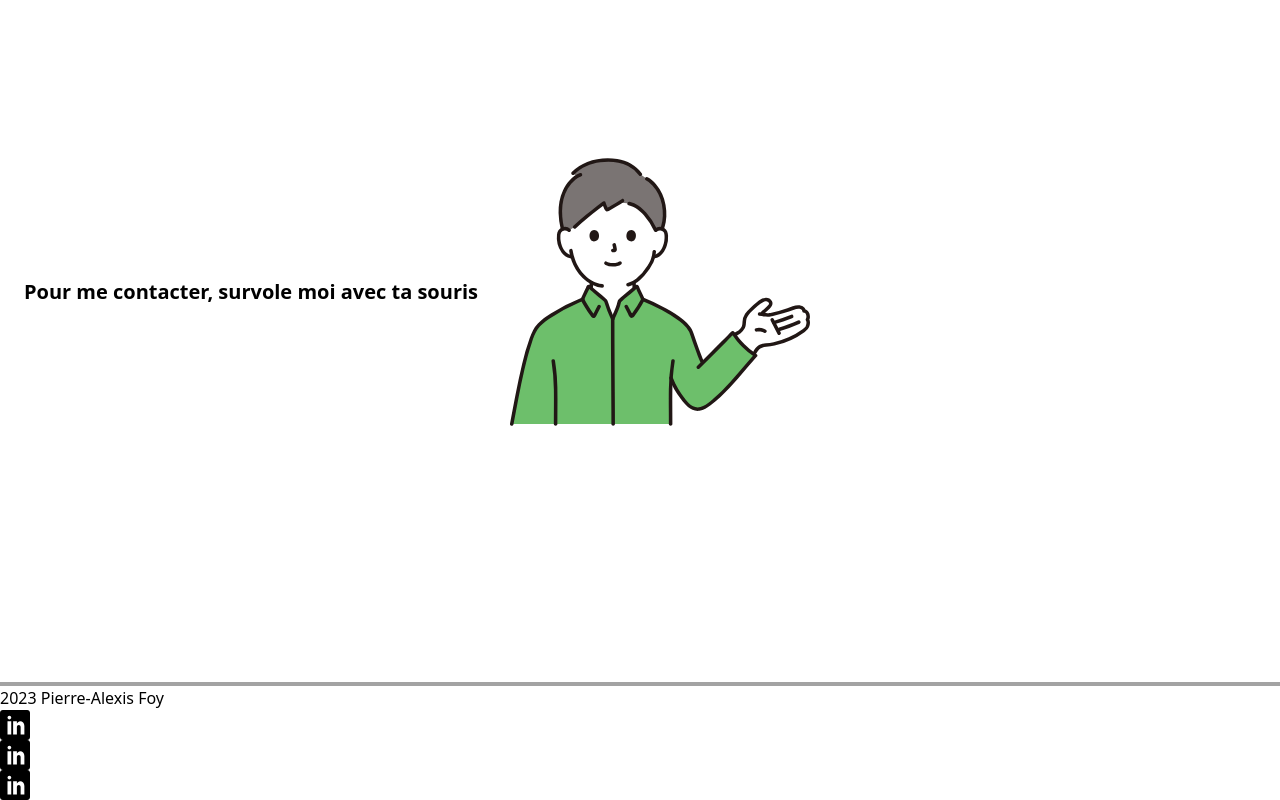
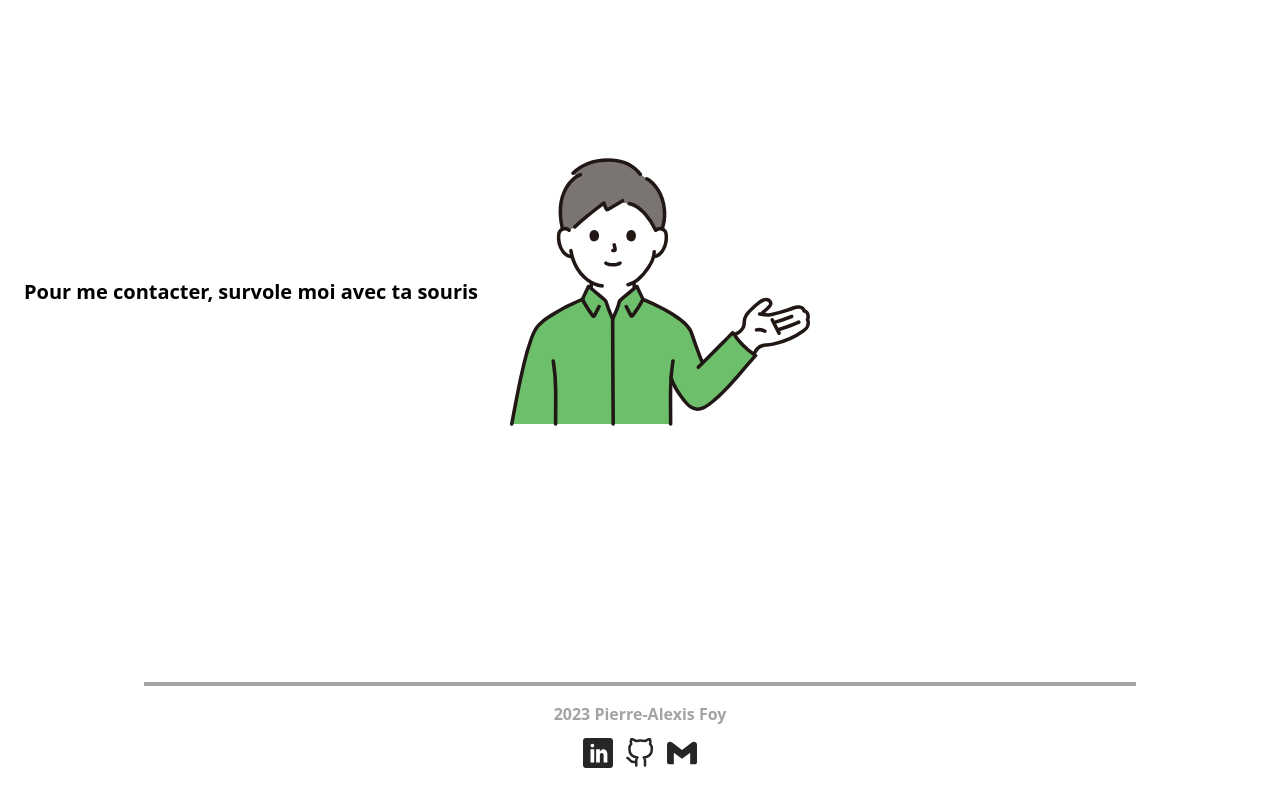
Before and after one commit to PierrealFOY/portfolio_next, a Next.js app: page / in a window 1280 px wide. Shown: the part 4175-4975 px from the top of the page. Built offline with nearby package versions, Linux system fonts and the light colour scheme.

Commit message:
footer finished

```diff
--- a/components/Footer.tsx
+++ b/components/Footer.tsx
@@ -1,34 +1,41 @@
+"use client"
 import React from 'react'
 import { ImLinkedin } from "react-icons/im"
+import { FiGithub } from "react-icons/fi"
+import { SiGmail } from "react-icons/si"
+import Link from 'next/link'
+
 
 
 function Footer() {
     return (
-        <footer>
+        <footer className='mx-auto max-w-3xl px-4 sm:px6 md:max-w-5xl'>
             <hr className='w-full h-1 mx-auto mt-8 bg-neutral-400 border-0'></hr>
-            <div>
-                <div>
+            <div className='space-y-3 mx-auto p-4 flex flex-col text-center text-neutral-800'>
+                <div className='text-neutral-400 dark:text-neutral-100 font-bold'>
                     2023 Pierre-Alexis Foy
                 </div>
-                <div>
+                <div className='flex flex-row space-x-3 items-center justify-center mb-2'>
                     <a href="https://www.linkedin.com/in/pierre-alexis-foy/" target="_blank" >
                         <ImLinkedin
                             size={30}
                             className="hover:animate-bounce"
                         />
                     </a>
-                    <a href="https://www.linkedin.com/in/pierre-alexis-foy/" target="_blank" >
-                        <ImLinkedin
+                    <a href="https://github.com/PierrealFOY/" target="_blank" >
+                        <FiGithub
                             size={30}
                             className="hover:animate-bounce"
                         />
                     </a>
-                    <a href="https://www.linkedin.com/in/pierre-alexis-foy/" target="_blank" >
-                        <ImLinkedin
-                            size={30}
-                            className="hover:animate-bounce"
-                        />
-                    </a>
+                    <p>
+                        <Link href="pierre.alexis.56@gmail.com" target="_blank">
+                            <SiGmail
+                                size={30}
+                                className="hover:animate-bounce"
+                            />
+                        </Link>
+                    </p>
                 </div>
             </div>
         </footer>
--- a/package.json
+++ b/package.json
@@ -13,6 +13,7 @@
     "@emotion/styled": "^11.11.0",
     "@mui/material": "^5.13.3",
     "@mui/styled-engine-sc": "^5.12.0",
+    "@react-email/link": "0.0.5",
     "@types/node": "20.2.5",
     "@types/react": "18.2.7",
     "@types/react-dom": "18.2.4",
```
Also changed, not shown: 1 other file (tests, documents, lock files or other folders).
